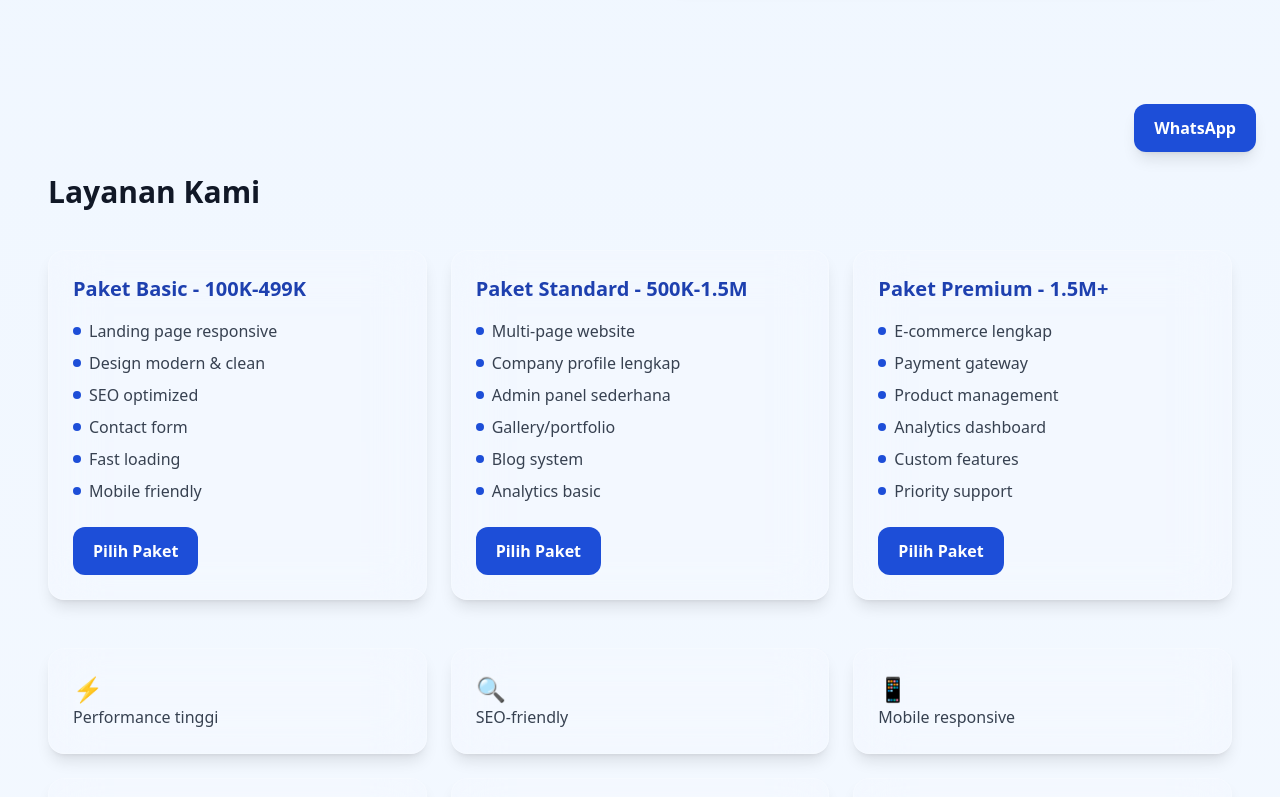
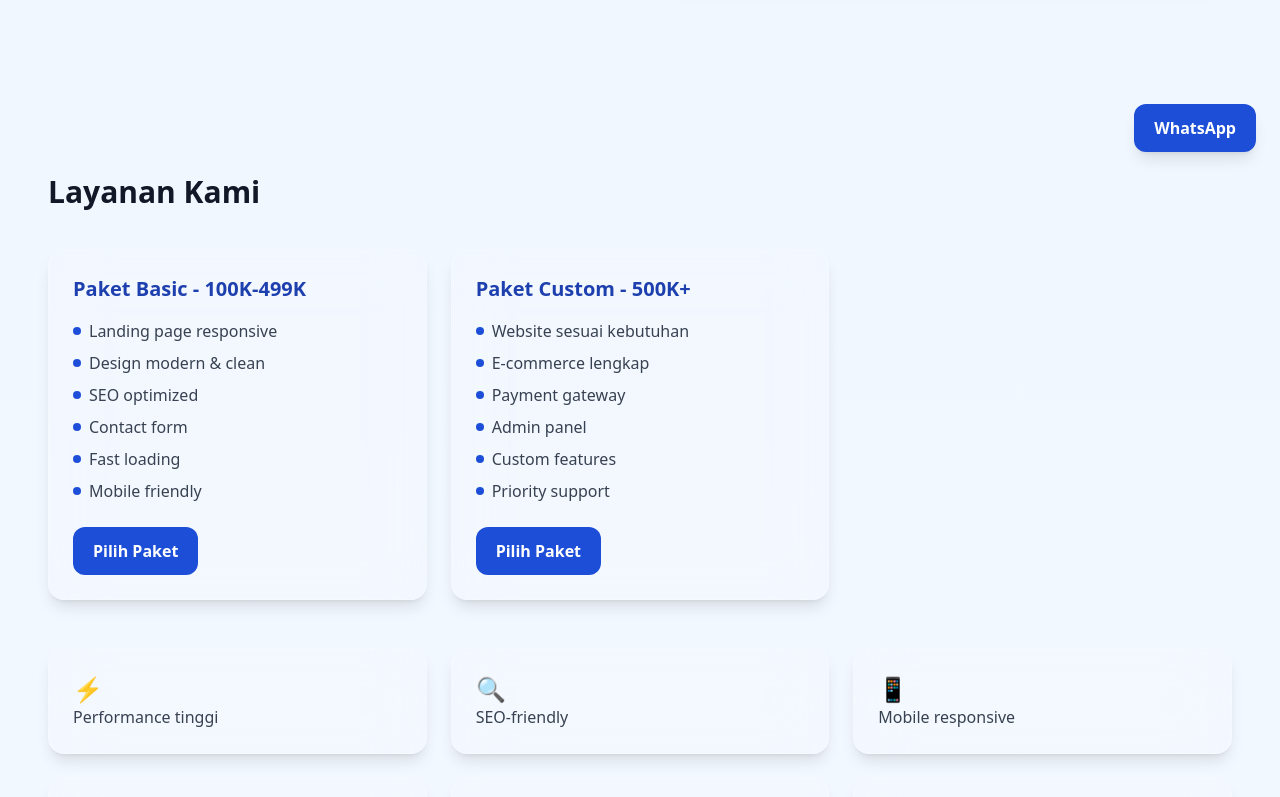
Before and after one commit to steavengalang/ChillCode, a React (Vite) app: page / in a window 1280 px wide. Shown: the part 624-1421 px from the top of the page. Built offline with nearby package versions, Linux system fonts and the light colour scheme.

Commit message:
Simplify packages to Basic and Custom only

```diff
--- a/src/components/Services.jsx
+++ b/src/components/Services.jsx
@@ -6,12 +6,8 @@ const services = [
     features: ['Landing page responsive', 'Design modern & clean', 'SEO optimized', 'Contact form', 'Fast loading', 'Mobile friendly'],
   },
   {
-    title: 'Paket Standard - 500K-1.5M',
-    features: ['Multi-page website', 'Company profile lengkap', 'Admin panel sederhana', 'Gallery/portfolio', 'Blog system', 'Analytics basic'],
-  },
-  {
-    title: 'Paket Premium - 1.5M+',
-    features: ['E-commerce lengkap', 'Payment gateway', 'Product management', 'Analytics dashboard', 'Custom features', 'Priority support'],
+    title: 'Paket Custom - 500K+',
+    features: ['Website sesuai kebutuhan', 'E-commerce lengkap', 'Payment gateway', 'Admin panel', 'Custom features', 'Priority support'],
   },
 ]
 
```
